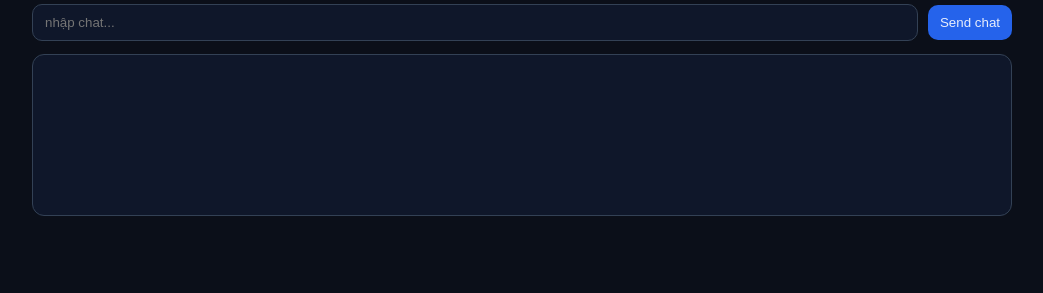
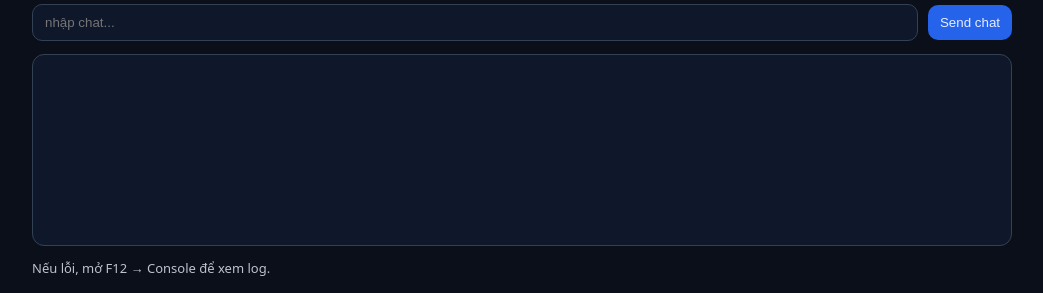
Before and after one commit to Hyhy3008/livekit-web, a FastAPI app: page / in a window 1280 px wide. Shown: the part 599-892 px from the top of the page, without its empty margins (118-1161 px from the left). Before the commit the page ends 815 px from the top, so only its background shows below. Run offline with FastAPI, Linux system fonts and the light colour scheme; some libraries are stand-ins or nearby versions.

Commit message:
Update index.html

```diff
--- a/livekit-web/templates/index.html
+++ b/livekit-web/templates/index.html
@@ -3,7 +3,7 @@
 <head>
   <meta charset="utf-8"/>
   <meta name="viewport" content="width=device-width,initial-scale=1"/>
-  <title>LiveKit Viewer</title>
+  <title>LiveKit Cloud Viewer</title>
   <style>
     body { font-family: system-ui; margin:0; padding:16px; background:#0b0f19; color:#e8eefc; }
     .wrap { max-width: 980px; margin: 0 auto; }
@@ -12,7 +12,8 @@
     button { background:#2563eb; border:none; cursor:pointer; }
     button:hover { background:#1d4ed8; }
     video { width:100%; max-width:900px; background:#111827; border-radius:12px; border:1px solid #263248; }
-    pre { white-space:pre-wrap; background:#0f172a; border:1px solid #334155; padding:10px; border-radius:12px; min-height:140px; }
+    pre { white-space:pre-wrap; background:#0f172a; border:1px solid #334155; padding:10px; border-radius:12px; min-height:170px; }
+    .hint { opacity:0.8; font-size:13px; margin-top:8px; }
   </style>
 </head>
 <body>
@@ -34,16 +35,26 @@
   </div>
 
   <pre id="log"></pre>
+  <div class="hint">Nếu lỗi, mở F12 → Console để xem log.</div>
 </div>
 
-<script src="https://unpkg.com/livekit-client/dist/livekit-client.umd.min.js"></script>
-<script>
-window.addEventListener("DOMContentLoaded", () => {
-  let room;
+<!-- IMPORTANT:
+     Use ESM module import. This avoids the "LiveKitClient is not defined" issue. -->
+<script type="module">
+  // Prefer unpkg; if blocked, use jsdelivr (comment/uncomment accordingly)
+  import { Room, RoomEvent } from "https://unpkg.com/livekit-client/dist/livekit-client.esm.mjs";
+  // import { Room, RoomEvent } from "https://cdn.jsdelivr.net/npm/livekit-client/dist/livekit-client.esm.mjs";
+
+  let room = null;
+
   const logEl = document.getElementById("log");
   const v = document.getElementById("v");
   const a = document.getElementById("a");
-  const log = (s) => { logEl.textContent += s + "\n"; logEl.scrollTop = logEl.scrollHeight; };
+
+  function log(s) {
+    logEl.textContent += s + "\n";
+    logEl.scrollTop = logEl.scrollHeight;
+  }
 
   document.getElementById("connect").onclick = async () => {
     const roomName = document.getElementById("room").value.trim();
@@ -52,19 +63,33 @@ window.addEventListener("DOMContentLoaded", () => {
     try {
       log("Requesting token...");
       const r = await fetch(`/token?identity=${encodeURIComponent(identity)}&room=${encodeURIComponent(roomName)}`);
+      if (!r.ok) {
+        const t = await r.text();
+        throw new Error(`Token error ${r.status}: ${t.slice(0, 200)}`);
+      }
       const { token, url } = await r.json();
 
-      room = new LiveKitClient.Room({ adaptiveStream: true, dynacast: true });
+      room = new Room({ adaptiveStream: true, dynacast: true });
 
-      room.on(LiveKitClient.RoomEvent.TrackSubscribed, (track, pub, participant) => {
+      room.on(RoomEvent.TrackSubscribed, (track, pub, participant) => {
         log(`TrackSubscribed from ${participant.identity}: kind=${track.kind}`);
-        if (track.kind === "video") { track.attach(v); v.play().catch(()=>{}); }
-        if (track.kind === "audio") { track.attach(a); a.play().catch(()=>{}); }
+        if (track.kind === "video") {
+          track.attach(v);
+          v.play().catch(() => {});
+        }
+        if (track.kind === "audio") {
+          track.attach(a);
+          a.play().catch(() => {});
+        }
       });
 
-      room.on(LiveKitClient.RoomEvent.DataReceived, (payload, participant) => {
+      room.on(RoomEvent.DataReceived, (payload, participant) => {
         const text = new TextDecoder().decode(payload);
         log(`DATA from ${participant?.identity}: ${text}`);
+      });
+
+      room.on(RoomEvent.Disconnected, () => {
+        log("Disconnected.");
       });
 
       await room.connect(url, token);
@@ -79,11 +104,16 @@ window.addEventListener("DOMContentLoaded", () => {
     if (!room) return log("Not connected");
     const text = document.getElementById("chat").value.trim();
     if (!text) return;
-    const msg = JSON.stringify({type:"chat", text});
-    await room.localParticipant.publishData(new TextEncoder().encode(msg), {reliable:true});
-    log("Sent chat: " + text);
+
+    try {
+      const msg = JSON.stringify({ type: "chat", text });
+      await room.localParticipant.publishData(new TextEncoder().encode(msg), { reliable: true });
+      log("Sent chat: " + text);
+    } catch (e) {
+      log("❌ SEND ERROR: " + (e?.message || e));
+      console.error(e);
+    }
   };
-});
 </script>
 </body>
 </html>
```
